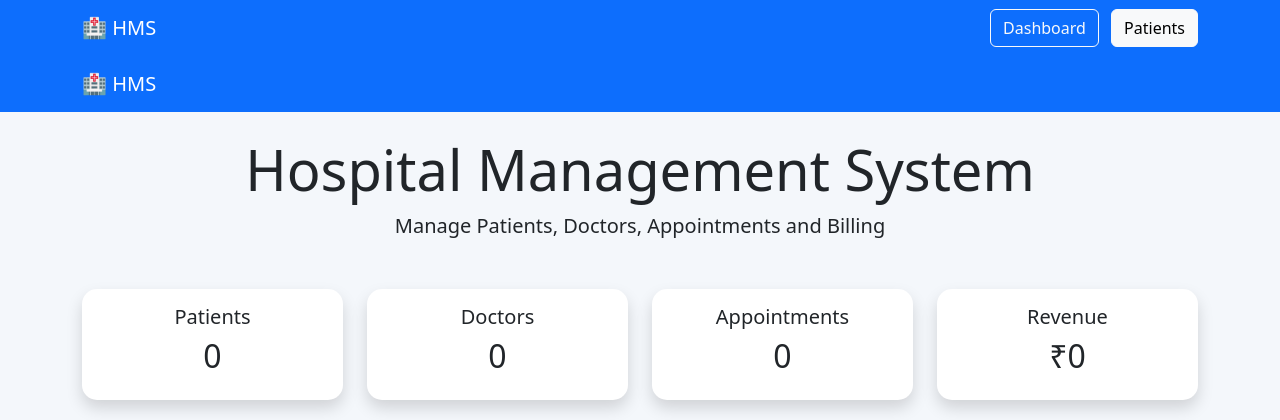
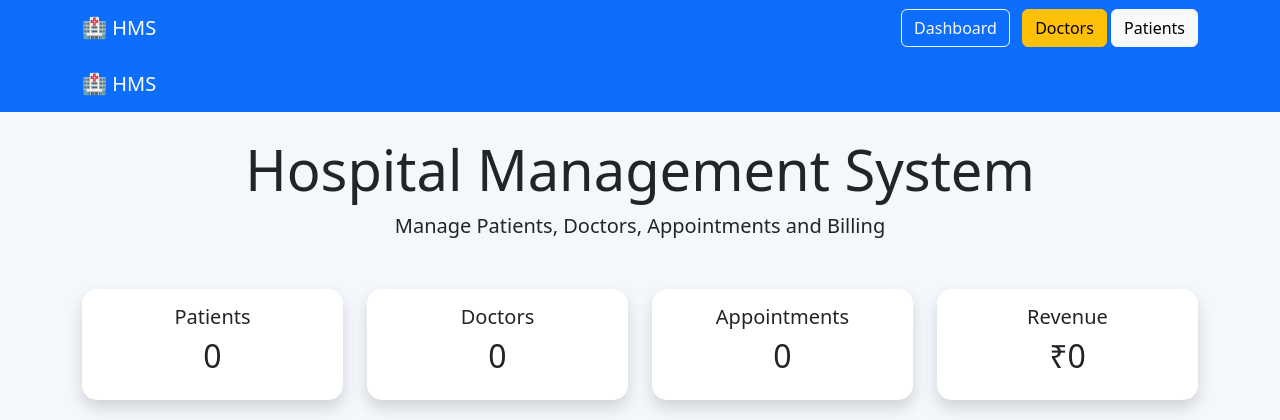
Before and after one commit to BurukalaManiReethika/hospital-management-system, a Flask app: page / in a window 1280 px wide. Shown: the top 420 px of the page. Run offline with Flask 3, Linux system fonts and the light colour scheme; parts of the project's set-up code (start-up, migrations or seed data) failed here and were passed over.

Commit message:
Update base.html

```diff
--- a/templates/base.html
+++ b/templates/base.html
@@ -32,7 +32,9 @@
 Dashboard
 
 </a>
-
+<a href="/doctors" class="btn btn-warning">
+    Doctors
+</a>
 <a href="/patients" class="btn btn-light">
 
 Patients
```
